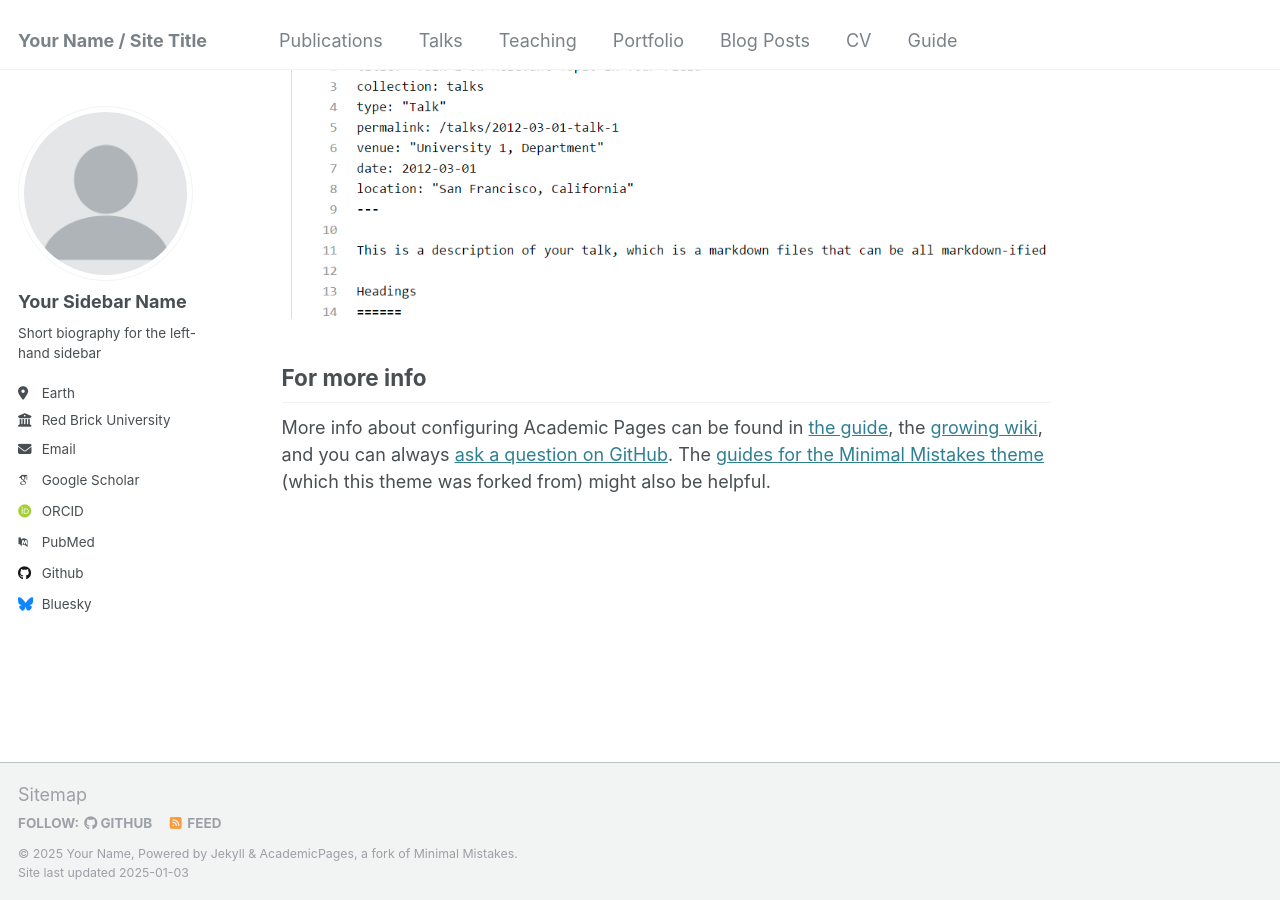
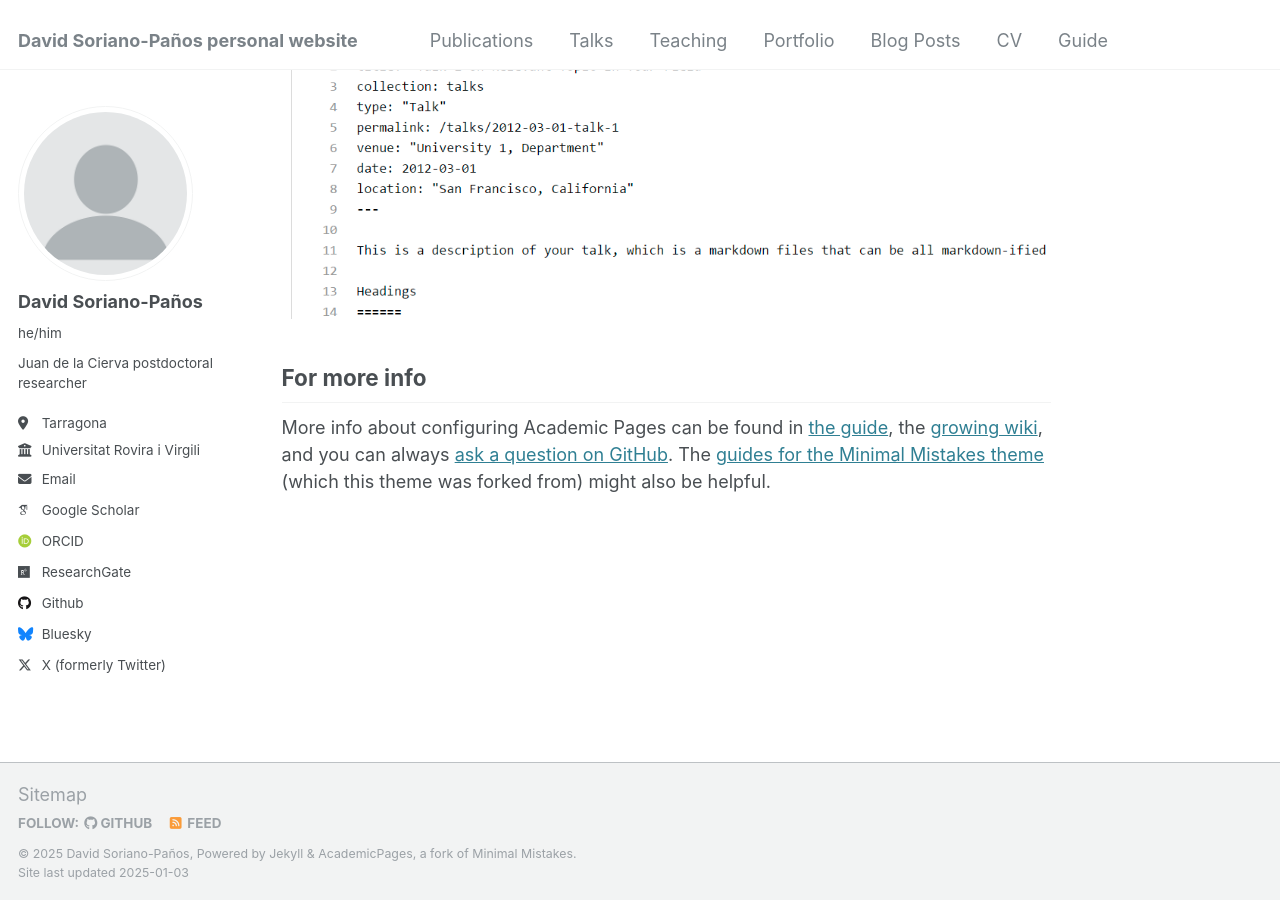
Before and after one commit to sorianopanos/sorianopanos.github.io, a Jekyll site: the page built from _pages/about.md, in a window 1280 px wide and 900 px high, scrolled down 2643 px. Built offline with Jekyll 4.4.1, drawn with Linux system fonts in a browser that asks for light colours; some web fonts are replaced.

Commit message:
Update _config.yml

```diff
--- a/_config.yml
+++ b/_config.yml
@@ -8,13 +8,13 @@
 
 # Basic Site Settings
 locale                   : "en-US"
-title                    : "Your Name / Site Title"
+title                    : "David Soriano-Paños personal website"
 title_separator          : "-"
-name                     : &name "Your Name"
+name                     : &name "David Soriano-Paños"
 description              : &description "personal description"
-url                      : https://academicpages.github.io # the base hostname & protocol for your site e.g. "https://[your GitHub username].github.io"
+url                      : https://sorianopanos.github.io # the base hostname & protocol for your site e.g. "https://[your GitHub username].github.io"
 baseurl                  : "" # the subpath of your site, e.g. "/blog"
-repository               : "academicpages/academicpages.github.io"
+repository               : "sorianopanos/sorianopanos.github.io"
 
 # Site Author - The following control what appear as part of the author content on the side bar.
 #               If a field is blank the icon and link will not appear, otherwise it will be shown.
@@ -22,34 +22,34 @@ repository               : "academicpages/academicpages.github.io"
 author:
   # Biographic information
   avatar           : "profile.png"
-  name             : "Your Sidebar Name"
-  pronouns         : # example: "she/her"
-  bio              : "Short biography for the left-hand sidebar"
-  location         : "Earth"
-  employer         : "Red Brick University"
+  name             : "David Soriano-Paños"
+  pronouns         : he/him
+  bio              : "Juan de la Cierva postdoctoral researcher"
+  location         : "Tarragona"
+  employer         : "Universitat Rovira i Virgili"
   uri              : # URL
-  email            : "none@example.org"
+  email            : "sorianopanos@gmail.com"
 
   # Academic websites
   arxiv            : # URL - Update with the correct link to your profile
-  googlescholar    : "https://scholar.google.com/citations?user=PS_CX0AAAAAJ"
+  googlescholar    : "https://scholar.google.com/citations?user=_vuwmTgAAAAJ&hl=es"
   impactstory      : # URL
-  orcid            : "http://orcid.org/yourorcidurl"
+  orcid            : "https://orcid.org/0000-0002-6388-4056"
   semantic         : # URL
-  pubmed           : "https://www.ncbi.nlm.nih.gov/pubmed/?term=john+snow"
-  researchgate     : # URL
+  pubmed           : # URL
+  researchgate     : "https://www.researchgate.net/profile/David-Soriano-Panos"
   scopus           : # URL
 
   # Repositories and software development
   bitbucket        : # Username - Update with your username on the site
   codepen          : # Username
   dribbble         : # Username
-  github           : "academicpages"
+  github           : "sorianopanos"
   kaggle           : # Username
   stackoverflow    : # User number or user number and name (i.e., use "1" or "1/jeff-atwood")
 
   # Social media
-  bluesky          : "bsky.app" # Replace this with you Bluesky username
+  bluesky          : "sorianopanos" # Replace this with you Bluesky username
   facebook         : # Username
   flickr           : # Username
   foursquare       : # Username
@@ -66,7 +66,7 @@ author:
   steam            : # Username
   telegram         : # URL
   tumblr           : # Username
-  twitter          : # Username for X / Twitter
+  twitter          : "sorianopanos"
   vine             : # Username
   weibo            : # Username
   wikipedia        : # Username
```
